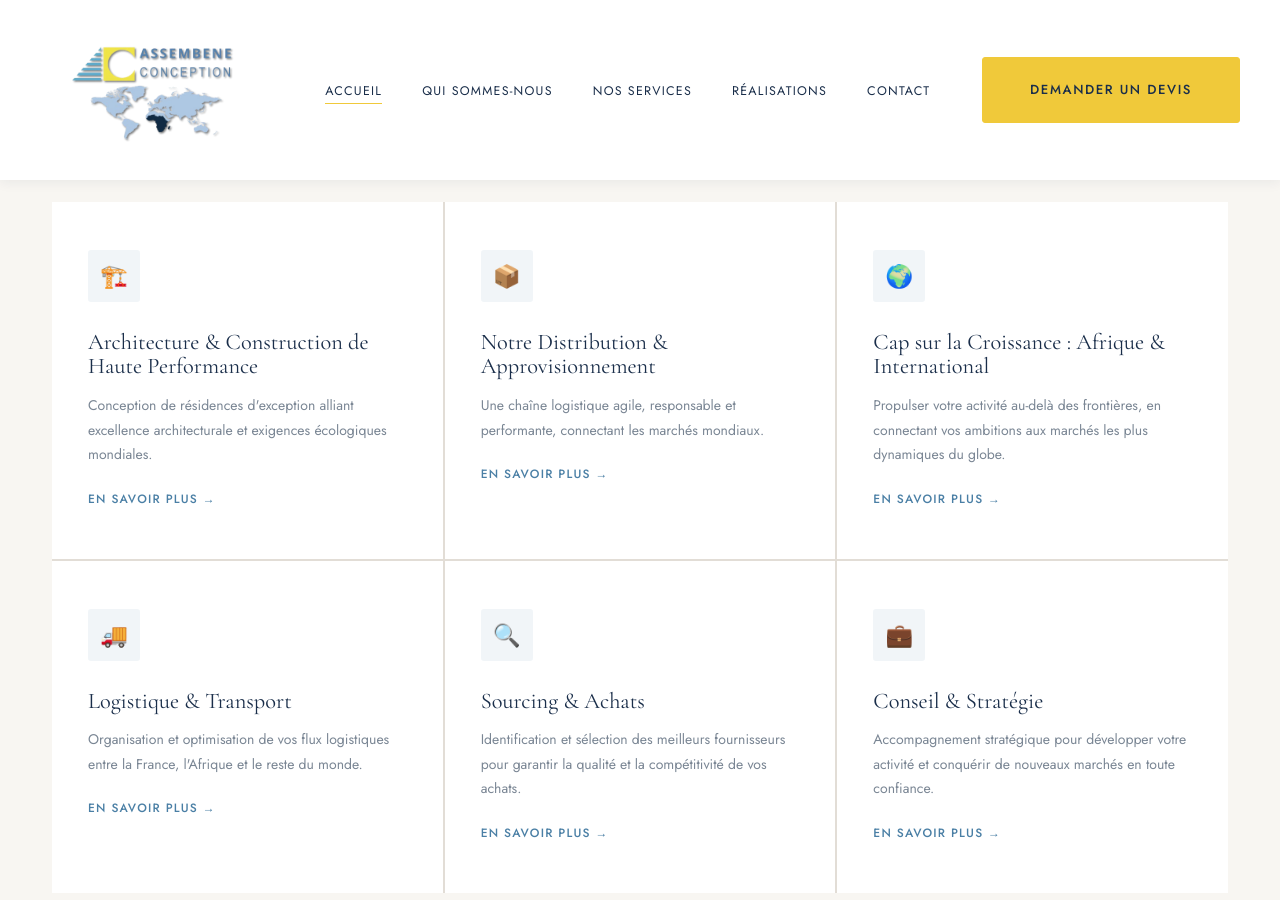
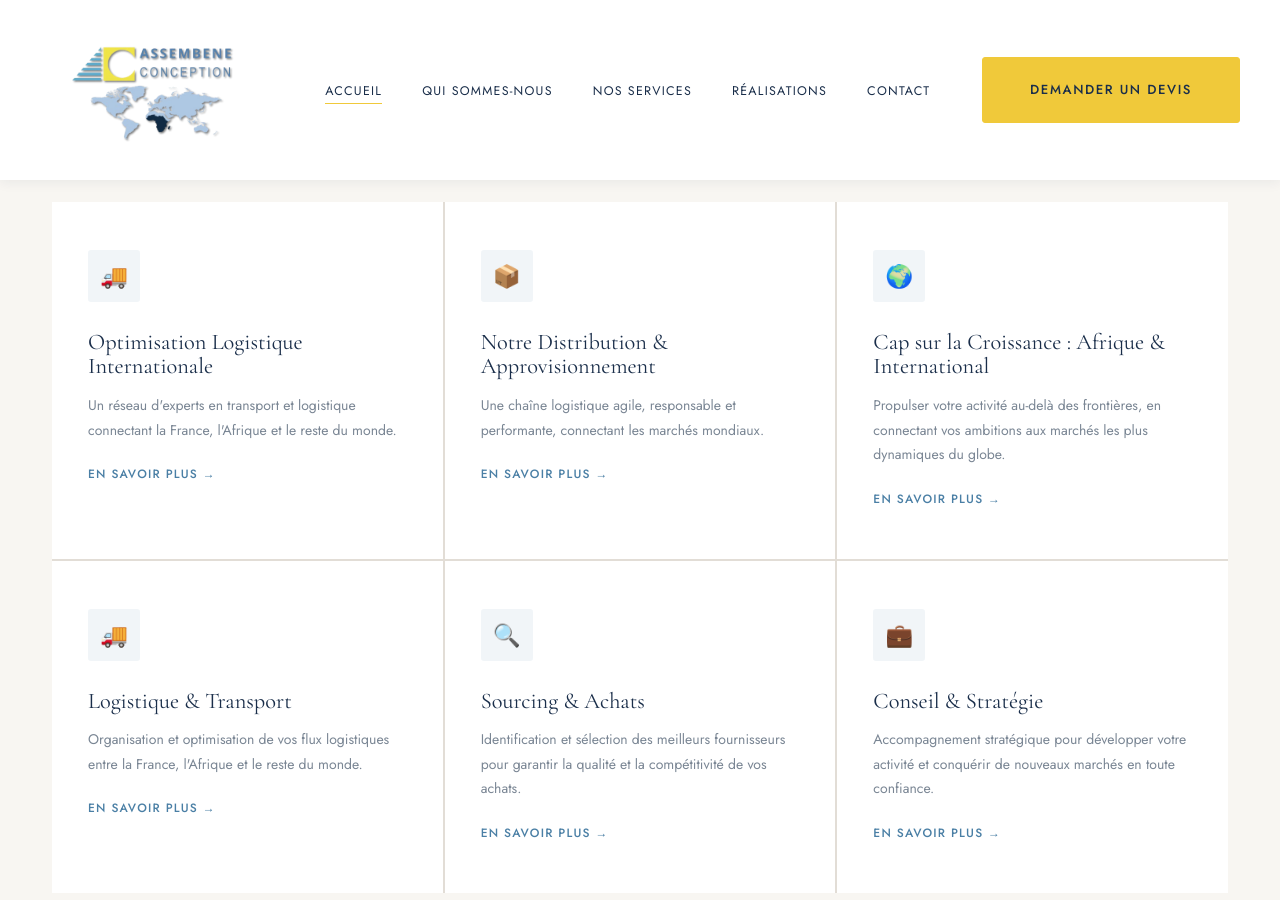
Before and after one commit to ASSEMBENE/assembene.github.io, a Jekyll site: the page built from index.html, in a window 1280 px wide and 900 px high, scrolled down 6420 px. Built offline with Jekyll 4.4.1, drawn with Linux system fonts in a browser that asks for light colours.

Commit message:
Page dédiée Optimisation Logistique Internationale

```diff
--- a/index.html
+++ b/index.html
@@ -439,11 +439,11 @@ description: ASSEMBENE CONCEPTION — Votre partenaire en conception, commerce e
       <a href="#contact" class="btn btn-dark reveal d2">Demander un devis</a>
     </div>
     <div class="services-grid">
-     <div class="service-card reveal d1">
-  <div class="svc-icon">🏗️</div>
-  <h3>Architecture &amp; Construction de Haute Performance</h3>
-  <p>Conception de résidences d'exception alliant excellence architecturale et exigences écologiques mondiales.</p>
-  <a href="/services/architecture-haute-performance/" class="svc-link">En savoir plus →</a>
+ <div class="service-card reveal d1">
+  <div class="svc-icon">🚚</div>
+  <h3>Optimisation Logistique Internationale</h3>
+  <p>Un réseau d'experts en transport et logistique connectant la France, l'Afrique et le reste du monde.</p>
+  <a href="/services/optimisation-logistique/" class="svc-link">En savoir plus →</a>
 </div>
       <div class="service-card reveal d2">
   <div class="svc-icon">📦</div>
```
Also changed, not shown: services/optimisation-logistique/logistique-index.html (added, +74 -0 lines).
